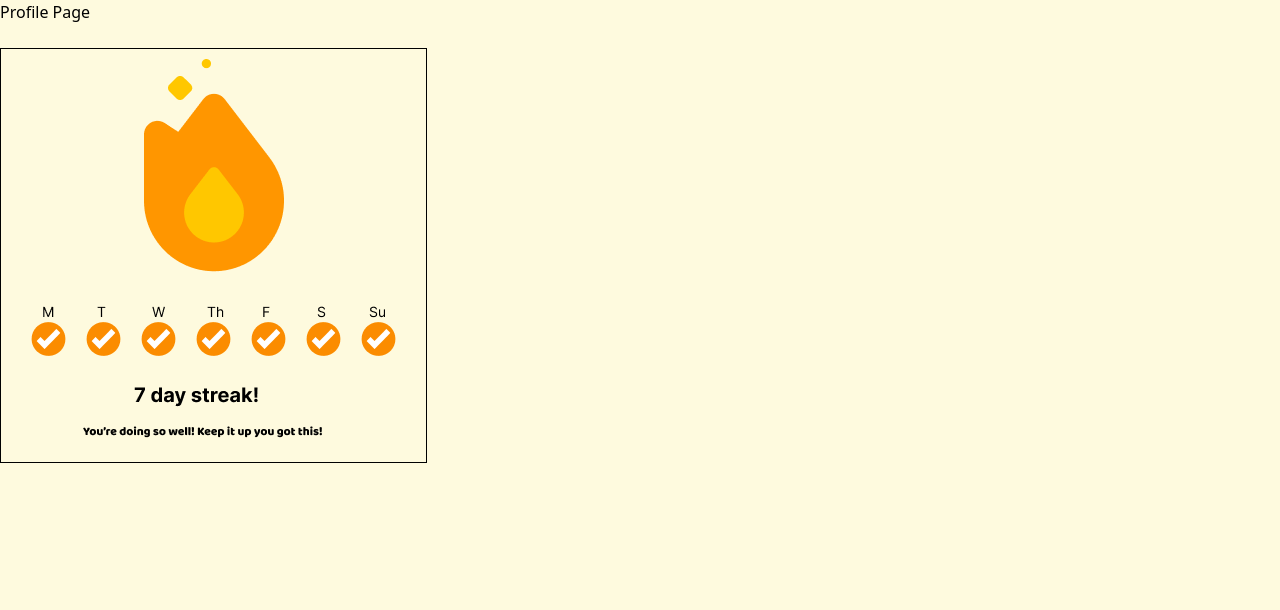
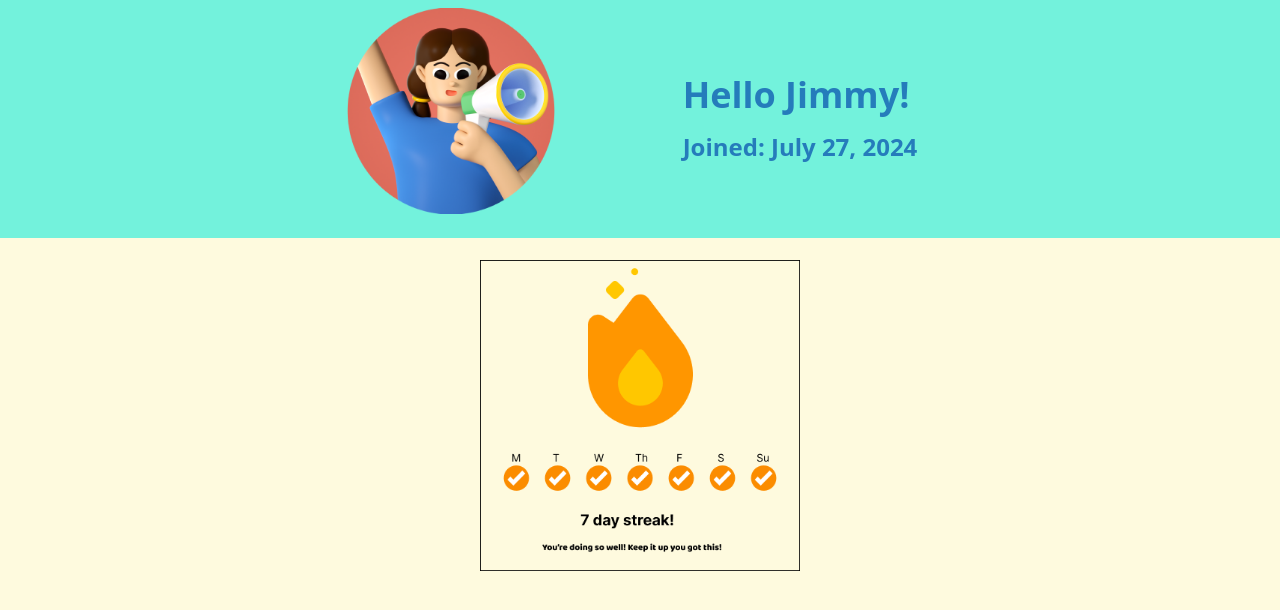
Before and after one commit to DivyaPrasad05/AlbertaHealthHack24, a React (Create React App) app in the folder my-app/: page /profile in a window 1280 px wide. Shown: the top 610 px of the page. Built offline with nearby package versions, Linux system fonts and the light colour scheme.

Commit message:
profile page initial

```diff
--- /dev/null
+++ b/my-app/src/Components/UserProfileComponent.jsx
@@ -0,0 +1,16 @@
+import React from 'react';
+
+const UserProfileComponent = () => {
+    return (
+        <div className="flex items-center justify-center bg-ocean-teal">
+            <img src="/images/31.png" alt="Po" class="my-2 pb-4 pr-28 w-full max-w-xs" />
+            <div class="flex-col">
+                <h1 className="font-Baloo2 text-blue-words font-bold py-2 px-4 rounded text-4xl">Hello Jimmy!</h1>
+                <h6 className="font-Baloo2 text-blue-words font-bold py-2 px-4 rounded text-2xl">Joined: July 27, 2024</h6>
+            </div>
+        </div>
+
+    );
+};
+
+export default UserProfileComponent;
--- /dev/null
+++ b/my-app/src/Components/UserStreakComponent.jsx
@@ -0,0 +1,11 @@
+import React from 'react';
+
+const UserStreakComponent = () => {
+    return (
+        <div className="flex items-center justify-center">
+            <img src="/images/Frame_3.png" alt="Po" class="my-4 pb-8 w-full max-w-xs" />
+        </div>
+    );
+};
+
+export default UserStreakComponent;
--- a/my-app/src/Pages/ProfilePage.js
+++ b/my-app/src/Pages/ProfilePage.js
@@ -1,11 +1,13 @@
 import React from 'react';
+import UserProfileComponent from '../components/UserProfileComponent';
+import UserStreakComponent from '../components/UserStreakComponent';
 
 const ProfilePage = () => {
     return (
-        <div>
-            <h1>Profile Page</h1>
-            <img src="/images/Frame_3.png" alt="Po" class="my-4 pb-8" />
-        </div>
+        <>
+            <UserProfileComponent />
+            <UserStreakComponent />
+        </>
     );
 };
 
--- a/my-app/src/index.css
+++ b/my-app/src/index.css
@@ -7,3 +7,8 @@
 body {
   background-color: #FEFADE;
 }
+
+.streak-image {
+  width: 200px; /* Adjust the width as needed */
+  height: auto; /* Maintain aspect ratio */
+}
```
